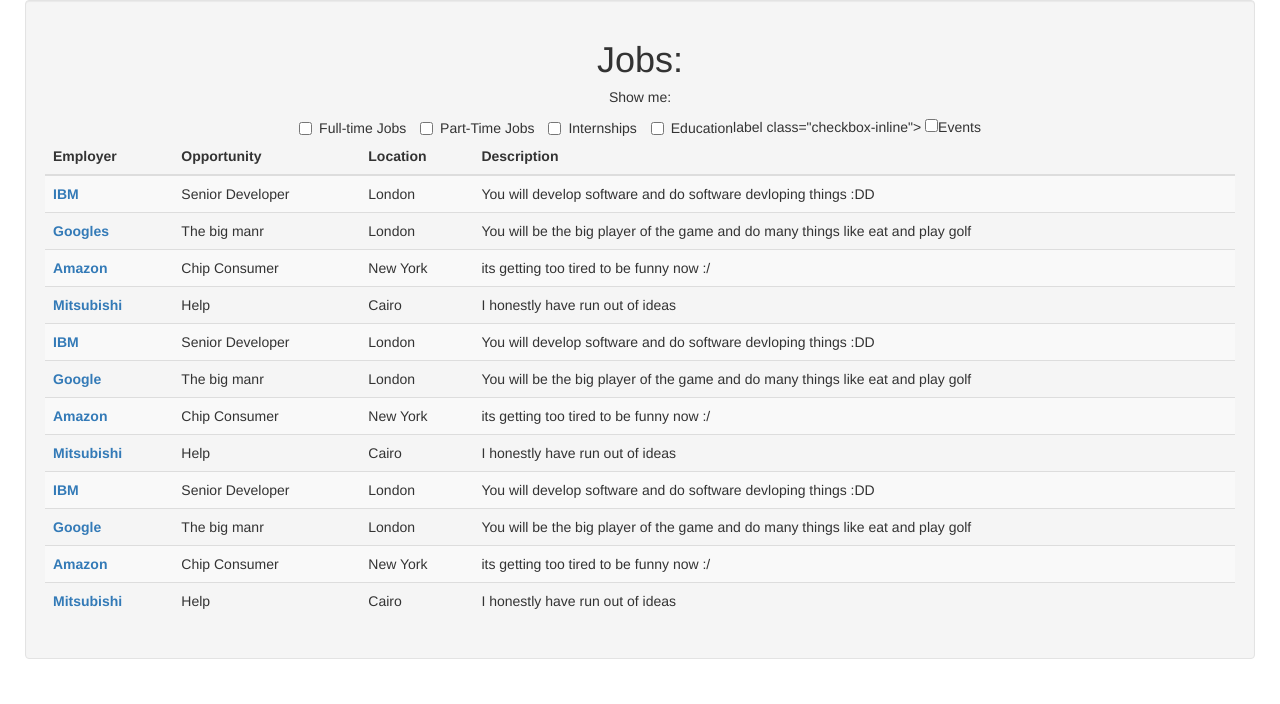
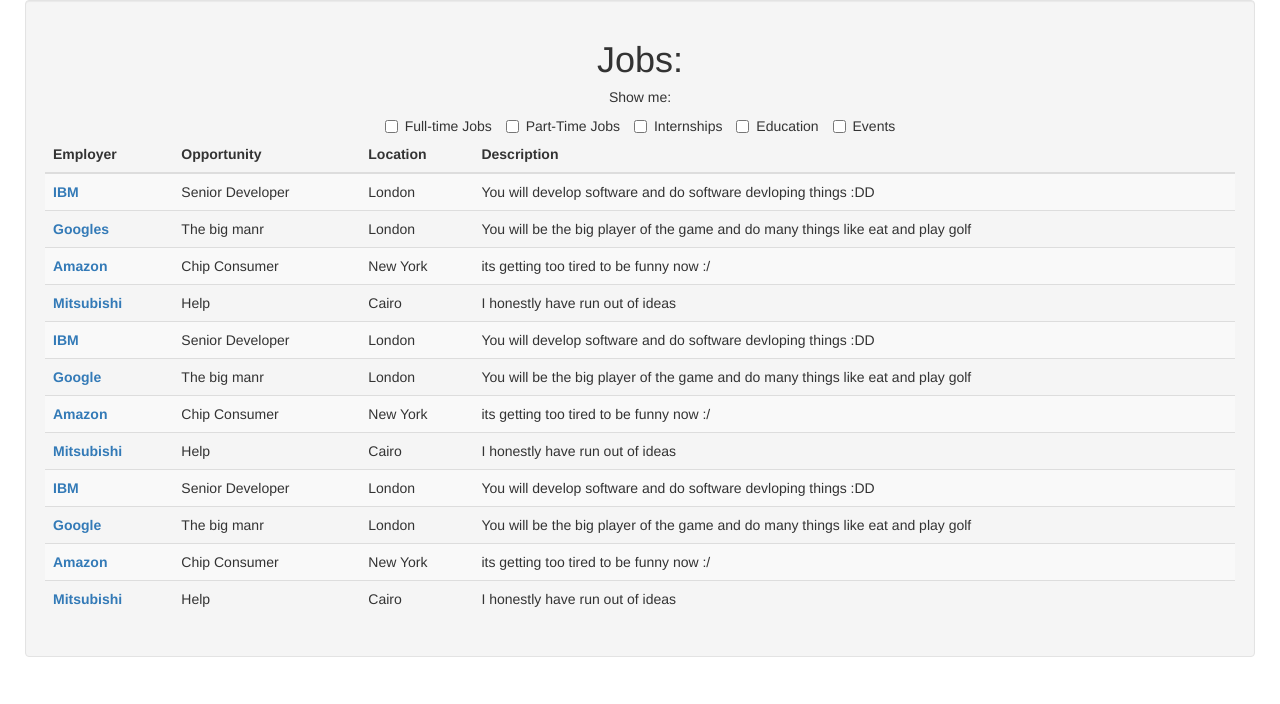
Before and after one commit to CFGLondon/team-7, a PHP site: page /search.php in a window 1280 px wide. Shown: the part 310-1014 px from the top of the page. After the commit the page ends 967 px from the top, so only its background shows below. Run offline with PHP 8.4, Linux system fonts and the light colour scheme; some libraries are stand-ins or nearby versions.

Commit message:
removed extra tag

```diff
--- a/search.php
+++ b/search.php
@@ -160,7 +160,8 @@
 					<label class="checkbox-inline">
 						<input type = "checkbox" value = "">Internships</label>
 					<label class="checkbox-inline">
-						<input type = "checkbox" value = "">Education</label>label class="checkbox-inline">
+						<input type = "checkbox" value = "">Education</label>
+					<label class="checkbox-inline">
                         <input type="checkbox" value="">Events</label>
                 </div>
 
```
